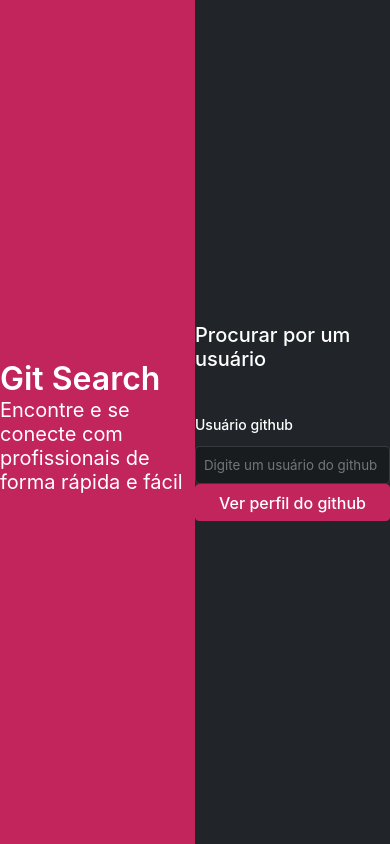
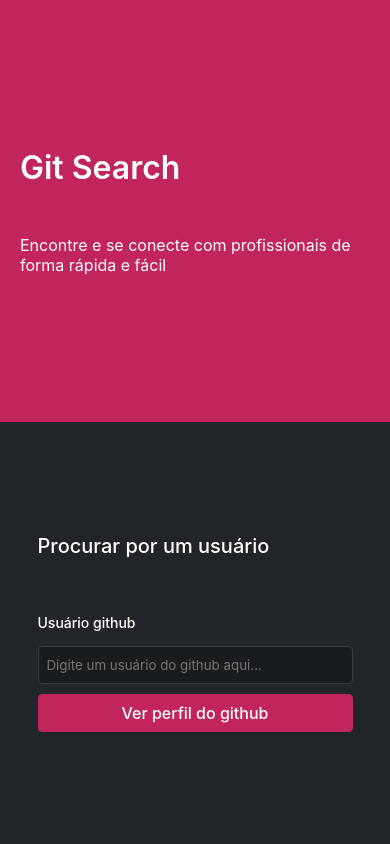
Before and after one commit to rodrigojsdeveloper/git-search, a React (Vite) app: page / in a window 390 px wide. Built offline with nearby package versions, Linux system fonts and the light colour scheme.

Commit message:
style: Home page mobile added

```diff
--- a/src/pages/Home/style.ts
+++ b/src/pages/Home/style.ts
@@ -12,6 +12,8 @@
     flex-direction: column;
     justify-content: center;
     align-items: center;
+
+    padding: 20px;
   }
 
   & > div:nth-child(1) {
@@ -59,6 +61,27 @@
       }
     }
   }
+
+  @media (max-width: 768px) {
+    flex-direction: column;
+
+    & > div {
+      width: 100%;
+      height: 50vh;
+    }
+  }
+
+  @media (max-width: 425px) {
+    flex-direction: column;
+
+    & > div:nth-child(1) {
+      & > div {
+        & > p {
+          font-size: 1rem;
+        }
+      }
+    }
+  }
 `;
 
 export { Container };
```
